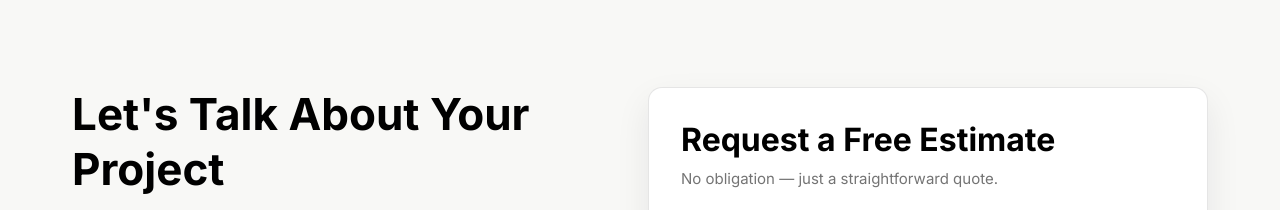
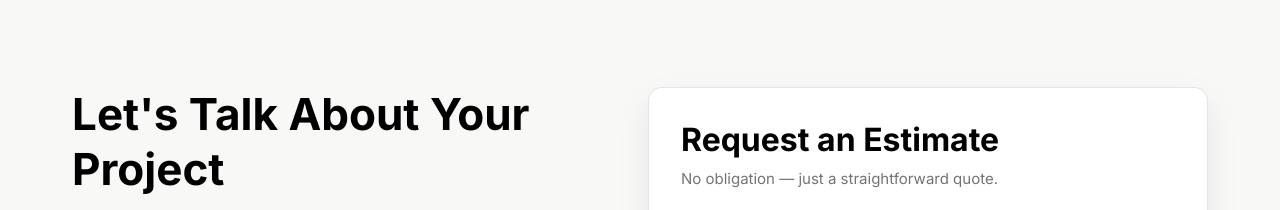
Before and after one commit to Agcaoili4/Bixihomes, a React (Vite) app: page / in a window 1280 px wide. Shown: the part 5300-5510 px from the top of the page. Built offline with nearby package versions, Linux system fonts and the light colour scheme.

Commit message:
Update ContactForm.jsx

```diff
--- a/src/components/ContactForm.jsx
+++ b/src/components/ContactForm.jsx
@@ -91,7 +91,7 @@ export default function ContactForm() {
           >
             <div className="contact-form-card">
               <h3 className="font-heading font-bold text-[26px] md:text-[32px] text-black ui-mb-xxs leading-tight">
-                Request a Free Estimate
+               Request an Estimate
               </h3>
               <p className="font-body text-sm md:text-[15px] text-black/55 ui-mb-lg">
                 No obligation &mdash; just a straightforward quote.
```
